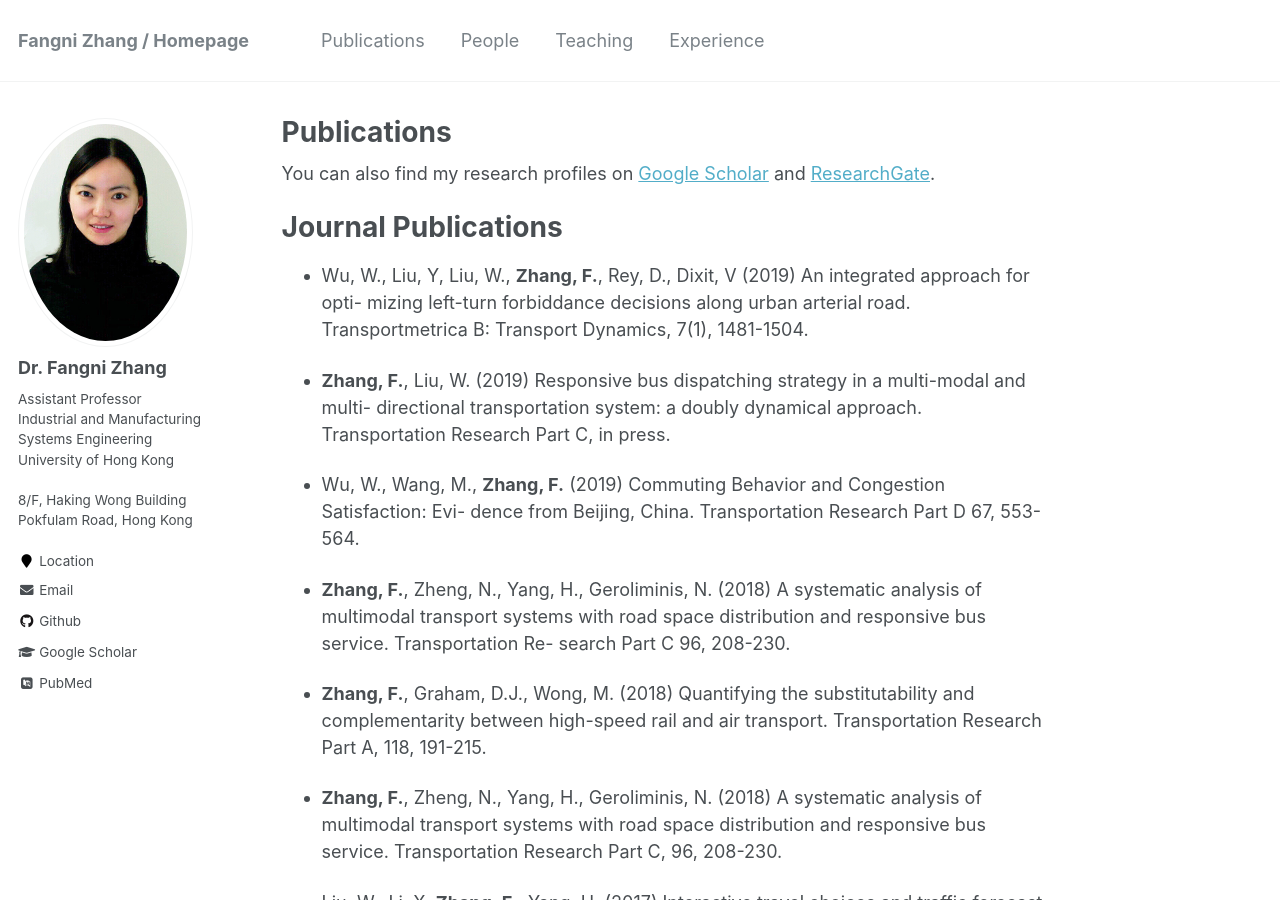
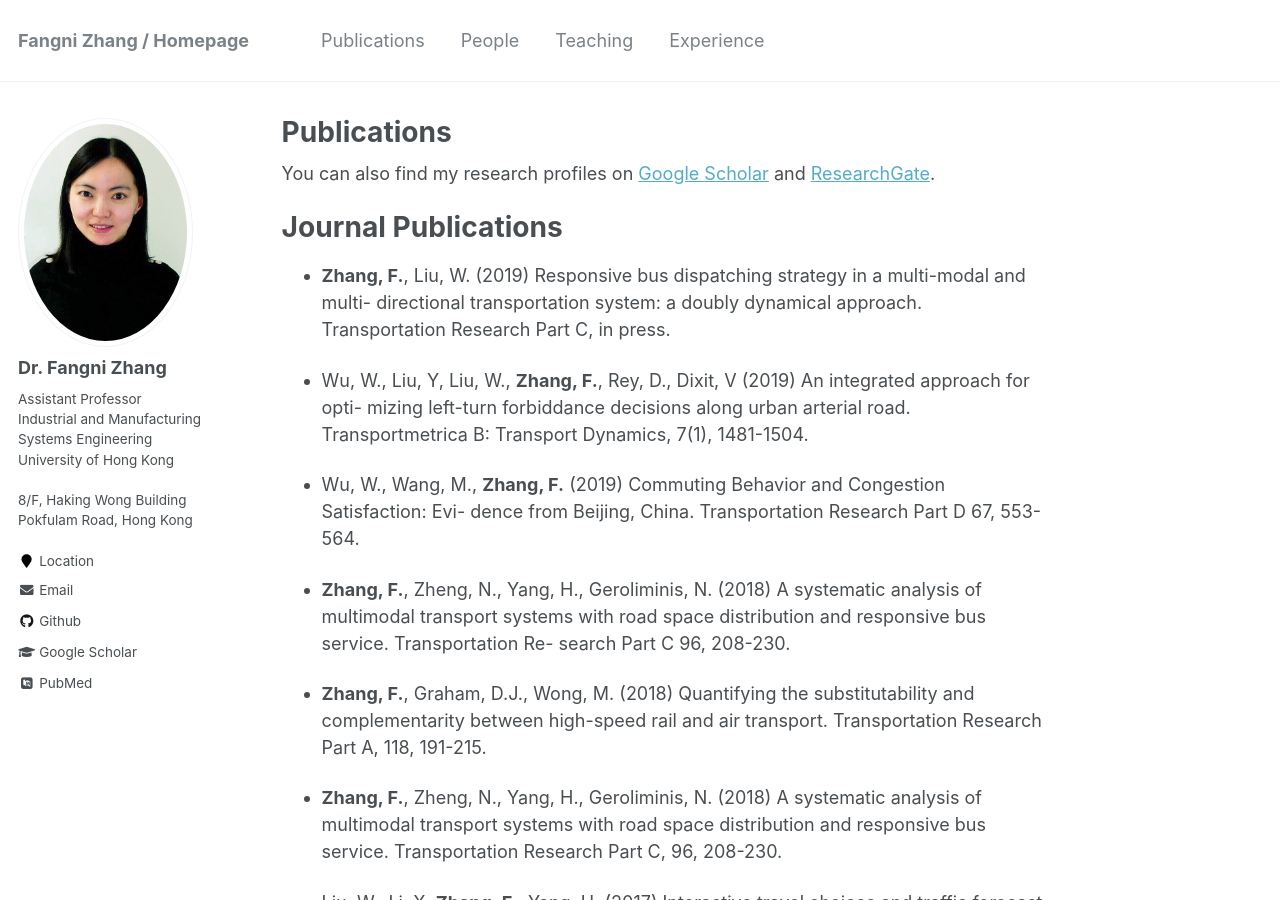
Before and after one commit to fangnizhang/fangnizhang.github.io, a Jekyll site: the page built from _pages/publications.md, in a window 1280 px wide and 900 px high. Built offline with Jekyll 4.4.1, drawn with Linux system fonts in a browser that asks for light colours; some web fonts are replaced.

```diff
--- a/_pages/publications.md
+++ b/_pages/publications.md
@@ -18,10 +18,9 @@ You can also find my research profiles on [Google Scholar](https://scholar.googl
 
 Journal Publications
 ======
+* **Zhang, F.**, Liu, W. (2019) Responsive bus dispatching strategy in a multi-modal and multi- directional transportation system: a doubly dynamical approach. Transportation Research Part C, in press.
 
 * Wu, W., Liu, Y, Liu, W., **Zhang, F.**, Rey, D., Dixit, V (2019) An integrated approach for opti- mizing left-turn forbiddance decisions along urban arterial road. Transportmetrica B: Transport Dynamics, 7(1), 1481-1504.
-
-* **Zhang, F.**, Liu, W. (2019) Responsive bus dispatching strategy in a multi-modal and multi- directional transportation system: a doubly dynamical approach. Transportation Research Part C, in press.
 
 * Wu, W., Wang, M., **Zhang, F.** (2019) Commuting Behavior and Congestion Satisfaction: Evi- dence from Beijing, China. Transportation Research Part D 67, 553-564.
 
```
